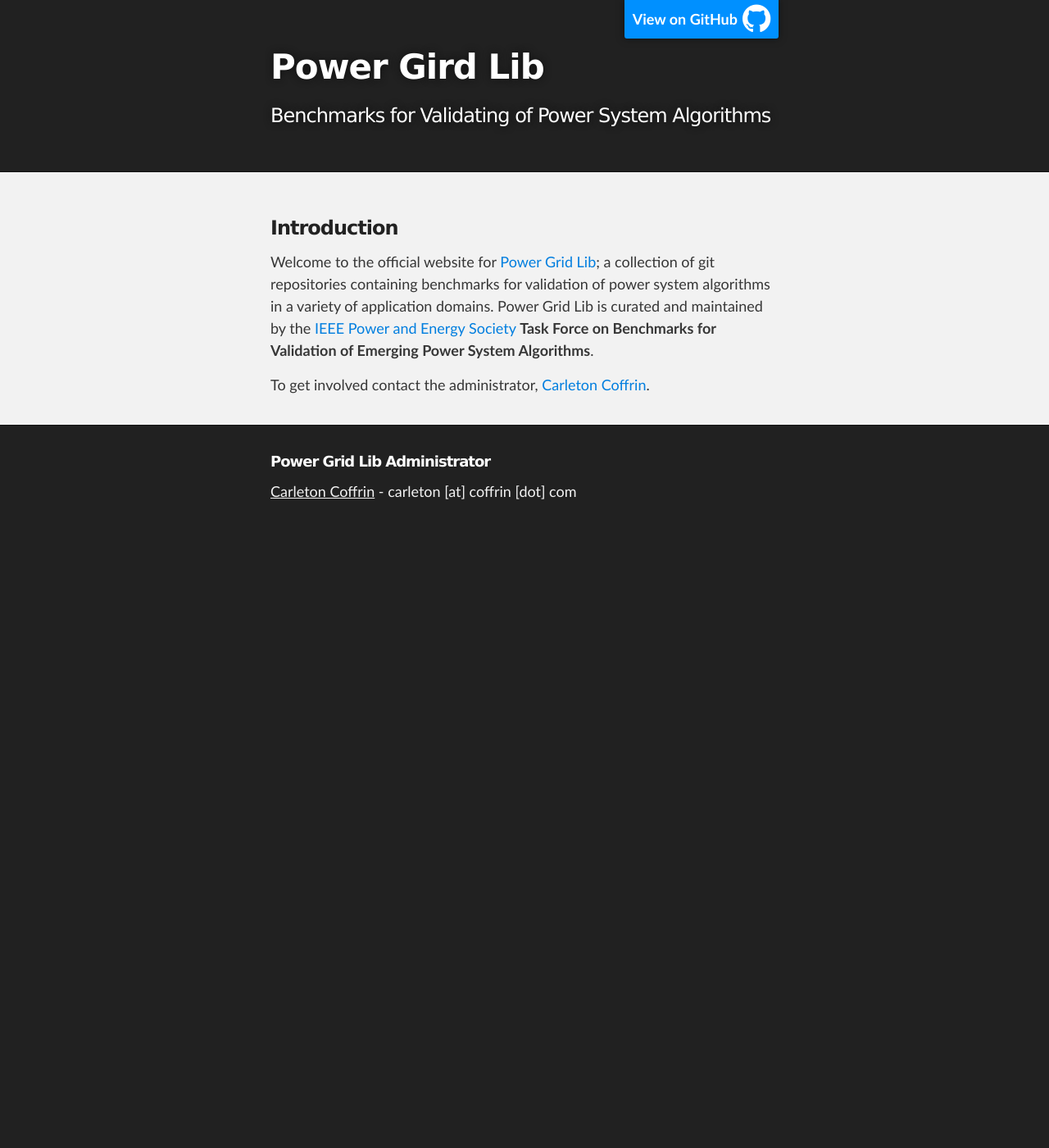
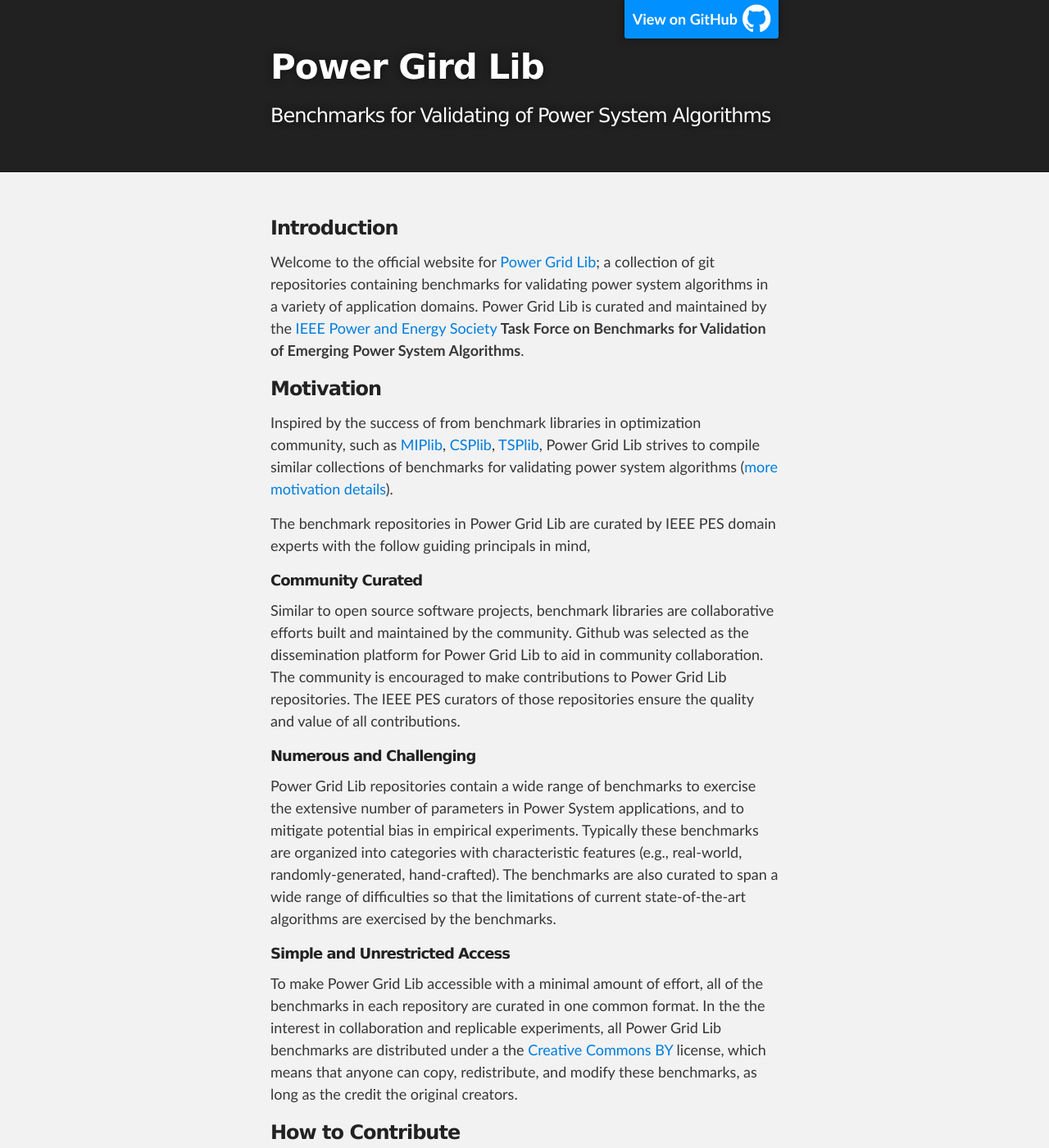
Before and after one commit to power-grid-lib/power-grid-lib.github.io, a Jekyll site: the page built from index.md, in a window 1280 px wide and 1400 px high. Shown: the whole window at 82% size. Built offline with Jekyll 4.4.1, drawn with Linux system fonts in a browser that asks for light colours; nearby versions of some CDN libraries; some of the changed text lies outside the part shown.

Commit message:
adding some text to the body

```diff
--- a/index.md
+++ b/index.md
@@ -4,8 +4,31 @@ layout: default
 
 ### Introduction
 
-Welcome to the official website for [Power Grid Lib](https://github.com/power-grid-lib); a collection of git repositories containing benchmarks for validation of power system algorithms in a variety of application domains.
+Welcome to the official website for [Power Grid Lib](https://github.com/power-grid-lib); a collection of git repositories containing benchmarks for validating power system algorithms in a variety of application domains.
 Power Grid Lib is curated and maintained by the [IEEE Power and Energy Society](http://www.ieee-pes.org/) **Task Force on Benchmarks for Validation of Emerging Power System Algorithms**.
 
 
-To get involved contact the administrator, [{{site.data.config.admin_name}}](https://github.com/{{site.data.config.admin_github_username}}).
+### Motivation
+
+Inspired by the success of from benchmark libraries in optimization community, such as [MIPlib](http://miplib.zib.de/), [CSPlib](http://www.csplib.org/), [TSPlib](http://www.iwr.uni-heidelberg.de/groups/comopt/software/TSPLIB95/), Power Grid Lib strives to compile similar collections of benchmarks for validating power system algorithms ([more motivation details](https://www.youtube.com/watch?v=8G2iNigNvVM)).
+
+The benchmark repositories in Power Grid Lib are curated by IEEE PES domain experts with the follow guiding principals in mind,
+
+##### Community Curated
+
+Similar to open source software projects, benchmark libraries are collaborative efforts built and maintained by the community.  Github was selected as the dissemination platform for Power Grid Lib to aid in community collaboration.  The community is encouraged to make contributions to Power Grid Lib repositories.  The IEEE PES curators of those repositories ensure the quality and value of all contributions.
+
+##### Numerous and Challenging
+
+Power Grid Lib repositories contain a wide range of benchmarks to exercise the extensive number of parameters in Power System applications, and to mitigate potential bias in empirical experiments.  Typically these benchmarks are organized into categories with characteristic features (e.g., real-world, randomly-generated, hand-crafted).  The benchmarks are also curated to span a wide range of difficulties so that the limitations of current state-of-the-art algorithms are exercised by the benchmarks.
+
+##### Simple and Unrestricted Access
+
+To make Power Grid Lib accessible with a minimal amount of effort, all of the benchmarks in each repository are curated in one common format.  In the the interest in collaboration and replicable experiments, all Power Grid Lib benchmarks are distributed under a the [Creative Commons BY](https://creativecommons.org/) license, which means that anyone can copy, redistribute, and modify these benchmarks, as long as the credit the original creators.
+
+
+### How to Contribute
+
+Power Grid Lib is a collaborative community-driven initiative.  Power Grid Lib users are encouraged to [fork](https://help.github.com/articles/fork-a-repo/) benchmark repositories and modify them for their own purposes and then contribute their enhancements back to the broader community via [pull requests](https://help.github.com/articles/about-pull-requests/).
+
+To get involved with the Power Grid Lib organization or the administering IEEE PES Task Force, contact the administrator, [{{site.data.config.admin_name}}](https://github.com/{{site.data.config.admin_github_username}}).
```
